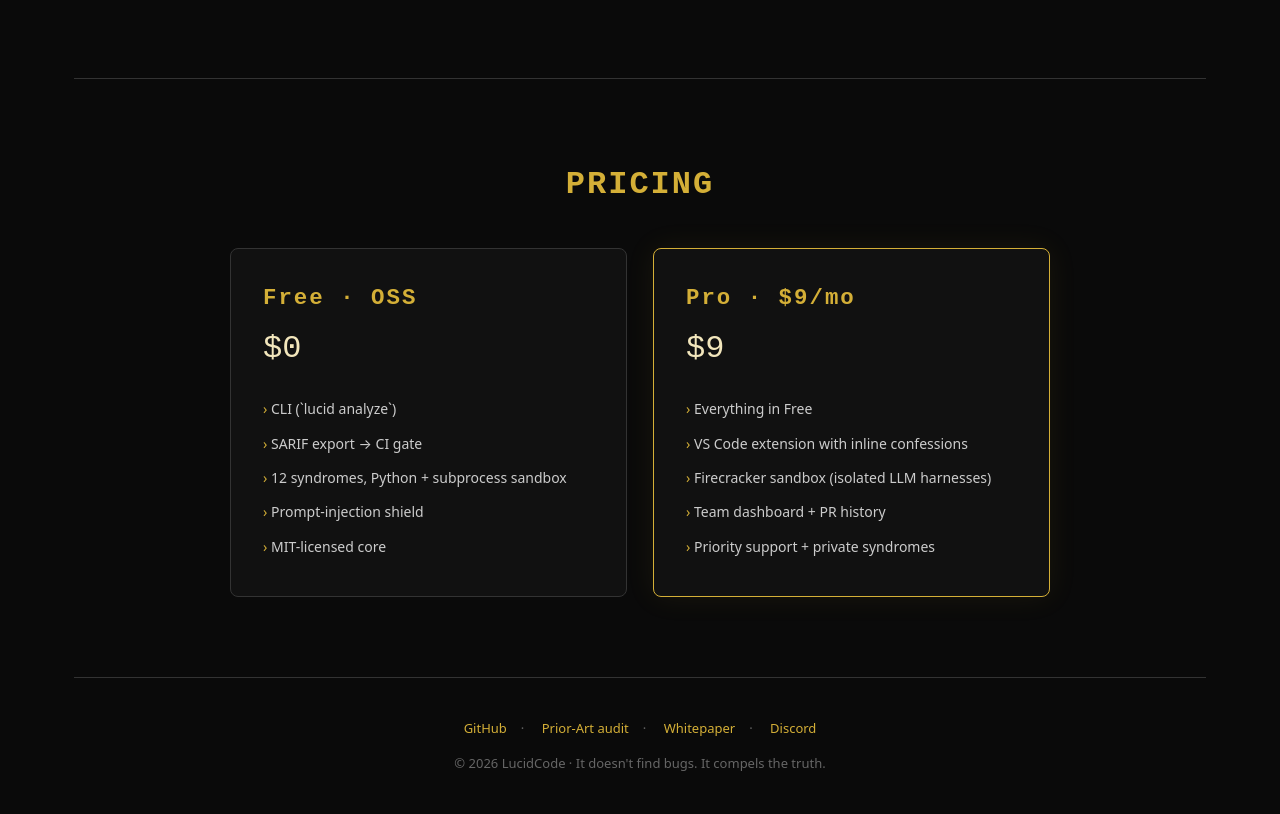
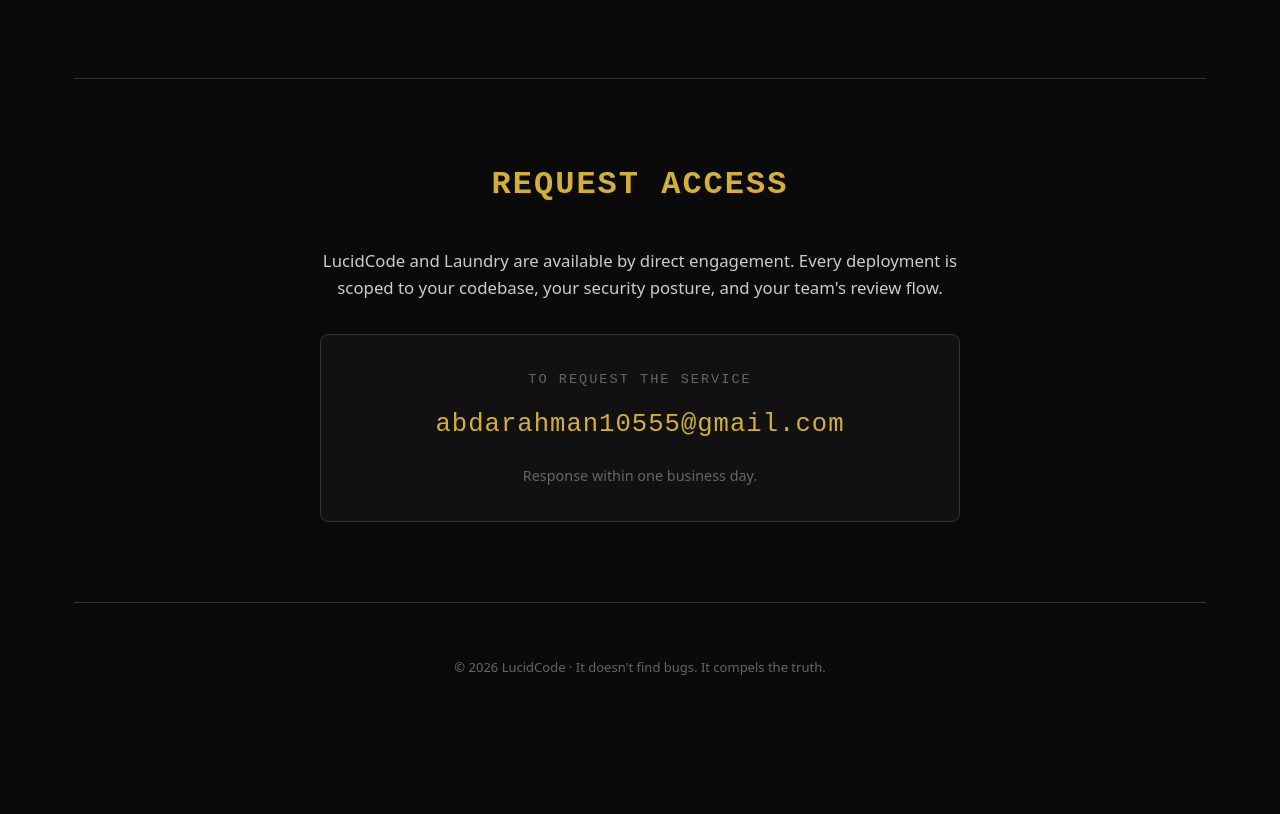
Before and after one commit to 61465/lucid, a plain HTML site: page landing/index.html in a window 1280 px wide. Shown: the part 1561-2375 px from the top of the page. After the commit the page ends 2278 px from the top, so only its background shows below. Drawn offline with Linux system fonts and the light colour scheme.

Commit message:
chore(site): remove GitHub + pricing sections, replace with contact email
- Removed GitHub links from nav, hero CTA, README install section, and footer
- Removed the two-plan Pricing section on index.html
- Added a Contact section: 'To request the service, contact abdarahman10555@gmail.com'
- laundry.html: added matching contact block above footer
- README.md: replaced Install section with Access instructions

```diff
--- a/landing/index.html
+++ b/landing/index.html
@@ -98,8 +98,7 @@
       <li><a href="#how">How</a></li>
       <li><a href="#compare">Compare</a></li>
       <li><a href="./laundry.html" style="color:var(--gold);">Laundry ⭐</a></li>
-      <li><a href="#pricing">Pricing</a></li>
-      <li><a href="https://github.com/61465/lucid" target="_blank" rel="noopener">GitHub</a></li>
+      <li><a href="#contact">Contact</a></li>
     </ul>
   </nav>
 
@@ -109,7 +108,7 @@
       <h1>Your code has been hiding things from you.</h1>
       <p class="lead">LucidCode makes it confess — in first person — verified by a 3-engine anti-hallucination ensemble. Deterministic AST re-verifier, sandboxed fuzzer, adversarial LLM devil. Every claim anchored, every hallucination rejected.</p>
       <div class="cta">
-        <a class="btn primary" href="#pricing">Get LucidCode (Free)</a>
+        <a class="btn primary" href="#contact">Request access</a>
         <a class="btn ghost" href="#how">Watch 60s demo</a>
       </div>
     </div>
@@ -183,40 +182,21 @@
     </div>
   </section>
 
-  <!-- PRICING -->
-  <section id="pricing">
-    <h2>Pricing</h2>
-    <div class="price">
-      <div class="plan">
-        <h3>Free · OSS</h3>
-        <div class="amt">$0</div>
-        <ul>
-          <li>CLI (`lucid analyze`)</li>
-          <li>SARIF export → CI gate</li>
-          <li>12 syndromes, Python + subprocess sandbox</li>
-          <li>Prompt-injection shield</li>
-          <li>MIT-licensed core</li>
-        </ul>
-      </div>
-      <div class="plan pro">
-        <h3>Pro · $9/mo</h3>
-        <div class="amt">$9</div>
-        <ul>
-          <li>Everything in Free</li>
-          <li>VS Code extension with inline confessions</li>
-          <li>Firecracker sandbox (isolated LLM harnesses)</li>
-          <li>Team dashboard + PR history</li>
-          <li>Priority support + private syndromes</li>
-        </ul>
-      </div>
+  <!-- CONTACT -->
+  <section id="contact">
+    <h2>Request access</h2>
+    <p style="text-align:center;max-width:640px;margin:20px auto 32px;color:var(--text);font-size:1.05rem;">
+      LucidCode and Laundry are available by direct engagement. Every deployment is scoped
+      to your codebase, your security posture, and your team's review flow.
+    </p>
+    <div style="text-align:center;padding:34px 24px;background:var(--panel);border:1px solid var(--border);border-radius:8px;max-width:640px;margin:0 auto;">
+      <p style="font-family:'Courier New',monospace;color:var(--dim);font-size:.85rem;letter-spacing:2px;margin-bottom:14px;">TO REQUEST THE SERVICE</p>
+      <a href="mailto:abdarahman10555@gmail.com" style="font-family:'Courier New',monospace;font-size:1.6rem;color:var(--gold);letter-spacing:1px;">abdarahman10555@gmail.com</a>
+      <p style="color:var(--dim);font-size:.9rem;margin-top:18px;">Response within one business day.</p>
     </div>
   </section>
 
   <footer>
-    <a href="https://github.com/61465/lucid" target="_blank" rel="noopener">GitHub</a>·
-    <a href="/docs/PRIOR_ART">Prior-Art audit</a>·
-    <a href="/docs/whitepaper">Whitepaper</a>·
-    <a href="https://discord.gg/lucidcode" target="_blank" rel="noopener">Discord</a>
     <p style="margin-top:14px;">© 2026 LucidCode · It doesn't find bugs. It compels the truth.</p>
   </footer>
 </div>
```
Also changed, not shown: landing/laundry.html (+16 -4 lines), README.md.
